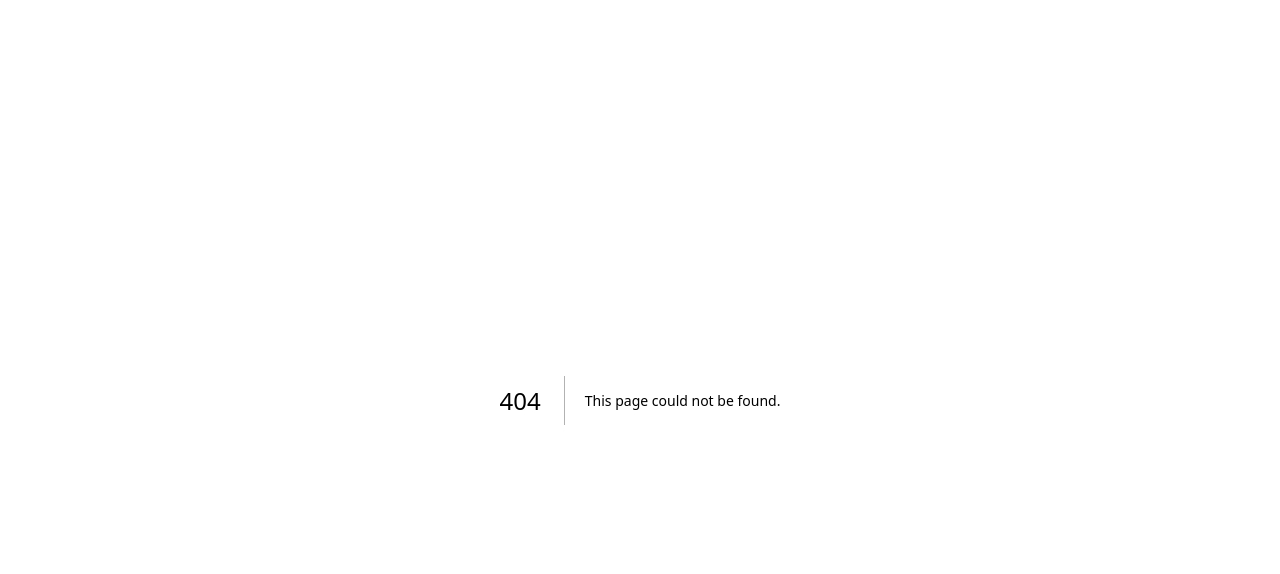
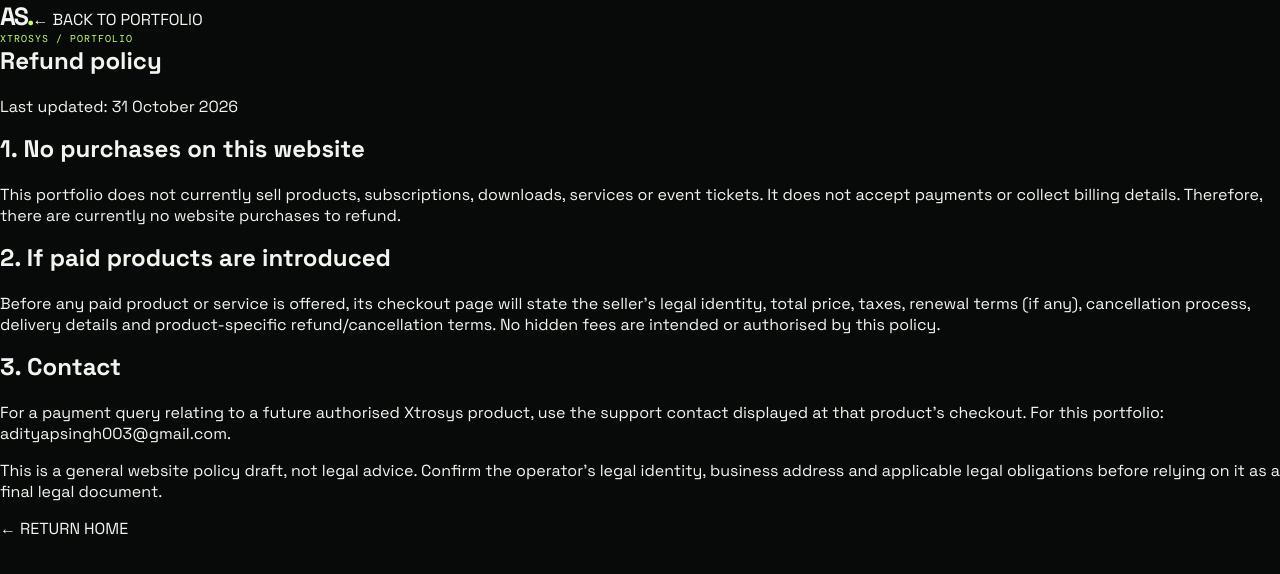
Before and after one commit to Xtrolf/portfolio, a Next.js app: page /refunds in a window 1280 px wide. Before the commit this address had no page. Shown: the top 574 px of the page. Built offline with nearby package versions, Linux system fonts and the light colour scheme.

Commit message:
Add privacy and compliance policy pages

```diff
--- /dev/null
+++ b/app/refunds/page.tsx
@@ -0,0 +1,6 @@
+import PolicyLayout from "../policy-layout";
+export default function Refunds(){return <PolicyLayout title="Refund policy" updated="31 October 2026">
+<section><h2>1. No purchases on this website</h2><p>This portfolio does not currently sell products, subscriptions, downloads, services or event tickets. It does not accept payments or collect billing details. Therefore, there are currently no website purchases to refund.</p></section>
+<section><h2>2. If paid products are introduced</h2><p>Before any paid product or service is offered, its checkout page will state the seller's legal identity, total price, taxes, renewal terms (if any), cancellation process, delivery details and product-specific refund/cancellation terms. No hidden fees are intended or authorised by this policy.</p></section>
+<section><h2>3. Contact</h2><p>For a payment query relating to a future authorised Xtrosys product, use the support contact displayed at that product's checkout. For this portfolio: <a href="mailto:adityapsingh003@gmail.com">adityapsingh003@gmail.com</a>.</p></section>
+</PolicyLayout>}
```
